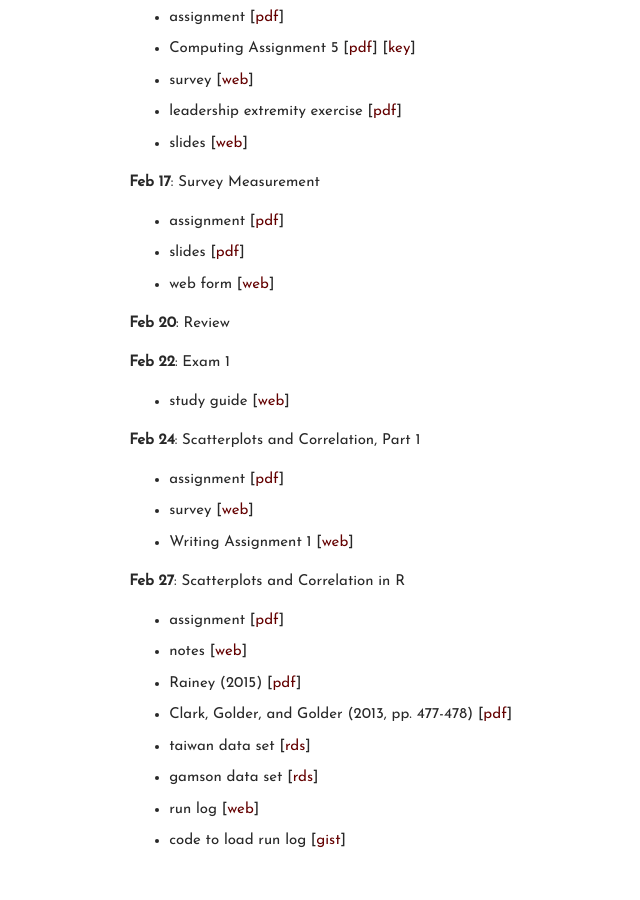
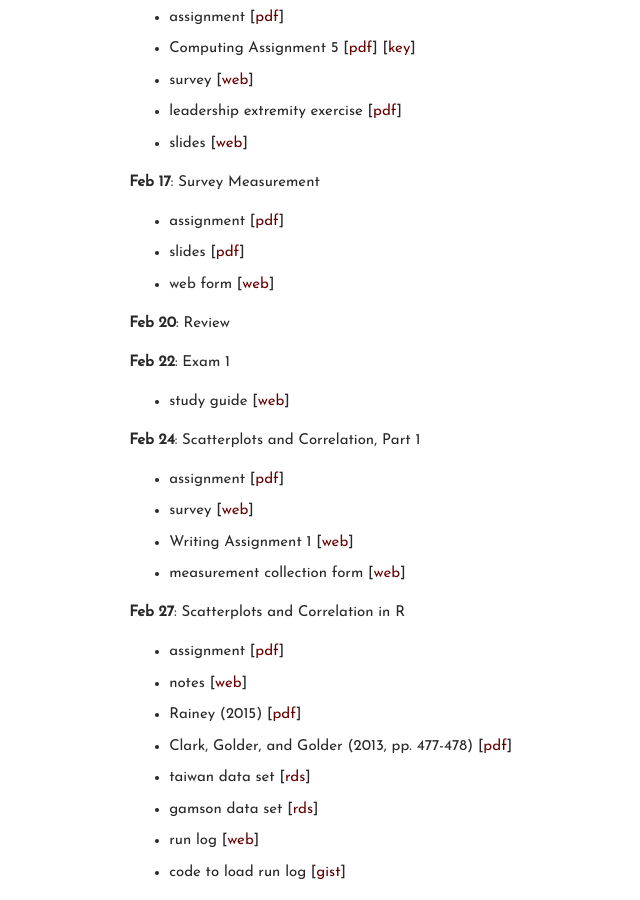
Before and after one commit to carlislerainey/carlislerainey.github.io, a Jekyll site: the page built from teaching/pols-209/index.md, in a window 1280 px wide and 900 px high, scrolled down 2768 px. Shown: the whole window, without its empty margins (333-973 px from the left). Built offline with Jekyll 4.4.1, drawn with Linux system fonts in a browser that asks for light colours; before the commit the page ends 3636 px from its top, so only the background shows below that.

Commit message:
update 209

```diff
--- a/teaching/pols-209/index.md
+++ b/teaching/pols-209/index.md
@@ -118,6 +118,7 @@ Tuesday, 1-4pm
 - assignment [[pdf](files/assign-17-correlation-1.pdf)]
 - survey [[web](https://docs.google.com/forms/d/e/1FAIpQLSdMzn_lTF0pWXWn1Z6TP6P2hzzgGMe13R4sqaKf6Ld2R-npNQ/viewform)]
 - Writing Assignment 1 [[web](https://www.dropbox.com/s/b7pjrjmgo3mej5i/writing-assignment-1-annotations-2017-02-20.pdf?dl=0)]
+- measurement collection form [[web](https://docs.google.com/forms/d/e/1FAIpQLSe3O7PpFgMegyl8G0uGfw1G3b4KjUULdkjy61c1tjKkSom8dQ/viewform)]
 
 **Feb 27**: Scatterplots and Correlation in R
 - assignment [[pdf](files/assign-18-correlation-r.pdf)]
```
